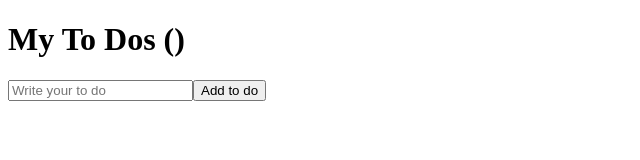
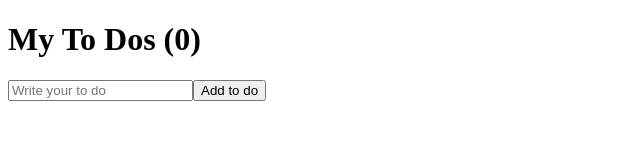
Before and after one commit to Jungwoo-Ryu/my-react-app, a React (Create React App) app: page / in a window 1280 px wide. Shown: the top 160 px of the page, without its empty margins (0-640 px from the left). Built offline with nearby package versions, Linux system fonts and the light colour scheme.

Commit message:
state added

```diff
--- a/src/App.js
+++ b/src/App.js
@@ -11,12 +11,12 @@
     if(toDo === ""){
       return;
     }
-    setToDos(currentArray => [toDo, ...currentArray]);
+    setToDos((currentArray) => [toDo, ...currentArray]);
     setToDo("");
-    console.log(toDos);
   };
+  console.log(toDos);
   return <div>
-    <h1>My To Dos ()</h1>
+    <h1>My To Dos ({toDos.length})</h1>
     <form onSubmit={onSubmit}>
       <input onChange={onChange}
       value={toDo} type="text"
```
